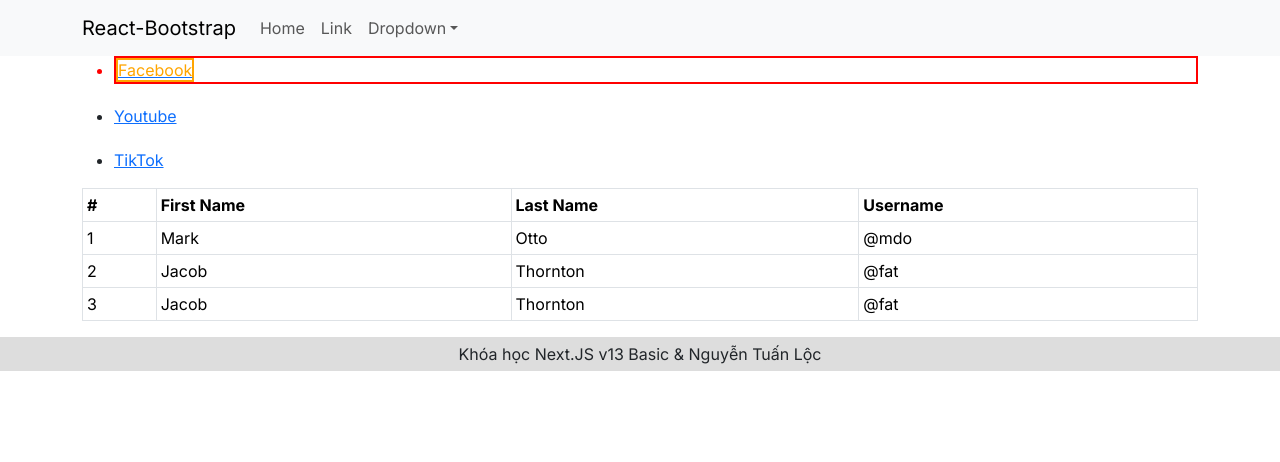
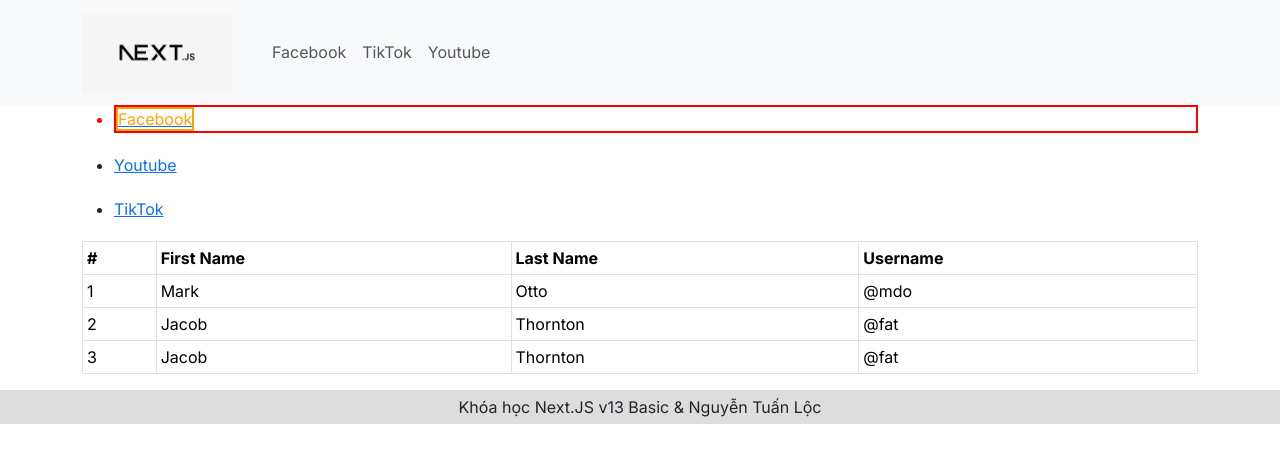
Before and after one commit to loctop1/NextJs-13-Basic, a Next.js app: page / in a window 1280 px wide. Shown: the top 462 px of the page. Built offline with nearby package versions, Linux system fonts and the light colour scheme; no server answers.

Commit message:
part 6: Fetching Data

```diff
--- a/src/app/page.tsx
+++ b/src/app/page.tsx
@@ -1,3 +1,5 @@
+'use client'
+
 import Image from 'next/image'
 import styles from './page.module.css'
 import Link from 'next/link'
@@ -5,8 +7,20 @@
 import x from '@/styles/app.module.css'
 import y from '@/styles/loctop1.module.css'
 import AppTable from '@/components/app.table'
+import { useEffect } from 'react'
 
 export default function Home() {
+
+  // Fetch API
+  useEffect(() => {
+    const fetchData = async () => {
+      const res = await fetch('http://localhost:8000/blogs')
+      const data = await res.json();
+      console.log('check response', data);
+    }
+    fetchData();
+  }, [])
+
   return (
     <div>
       <ul>
@@ -23,7 +37,7 @@
             Youtube
           </Link>
         </li>
-        <li>
+        <li style={{ margin: '20px 0' }}>
           <Link href={'/tiktok'}>
             TikTok
           </Link>
--- a/src/components/app.header.tsx
+++ b/src/components/app.header.tsx
@@ -3,28 +3,29 @@
 import Nav from 'react-bootstrap/Nav';
 import Navbar from 'react-bootstrap/Navbar';
 import NavDropdown from 'react-bootstrap/NavDropdown';
+import Link from 'next/link';
 
 const AppHeader = () => {
     return (
         <Navbar expand="lg" className="bg-body-tertiary">
             <Container>
-                <Navbar.Brand href="#home">React-Bootstrap</Navbar.Brand>
+                <Navbar.Brand>
+                    <Link href={"/"} className='navbar-brand'>
+                        <img width='150px' src="next-js-logo.webp" alt="" />
+                    </Link>
+                </Navbar.Brand>
                 <Navbar.Toggle aria-controls="basic-navbar-nav" />
                 <Navbar.Collapse id="basic-navbar-nav">
                     <Nav className="me-auto">
-                        <Nav.Link href="#home">Home</Nav.Link>
-                        <Nav.Link href="#link">Link</Nav.Link>
-                        <NavDropdown title="Dropdown" id="basic-nav-dropdown">
-                            <NavDropdown.Item href="#action/3.1">Action</NavDropdown.Item>
-                            <NavDropdown.Item href="#action/3.2">
-                                Another action
-                            </NavDropdown.Item>
-                            <NavDropdown.Item href="#action/3.3">Something</NavDropdown.Item>
-                            <NavDropdown.Divider />
-                            <NavDropdown.Item href="#action/3.4">
-                                Separated link
-                            </NavDropdown.Item>
-                        </NavDropdown>
+                        <Link href={'/facebook'} className='nav-link'>
+                            Facebook
+                        </Link>
+                        <Link href={'/tiktok'} className='nav-link'>
+                            TikTok
+                        </Link>
+                        <Link href={'/youtube'} className='nav-link'>
+                            Youtube
+                        </Link>
                     </Nav>
                 </Navbar.Collapse>
             </Container>
```
Also changed, not shown: public/next-js-logo.webp (added).
